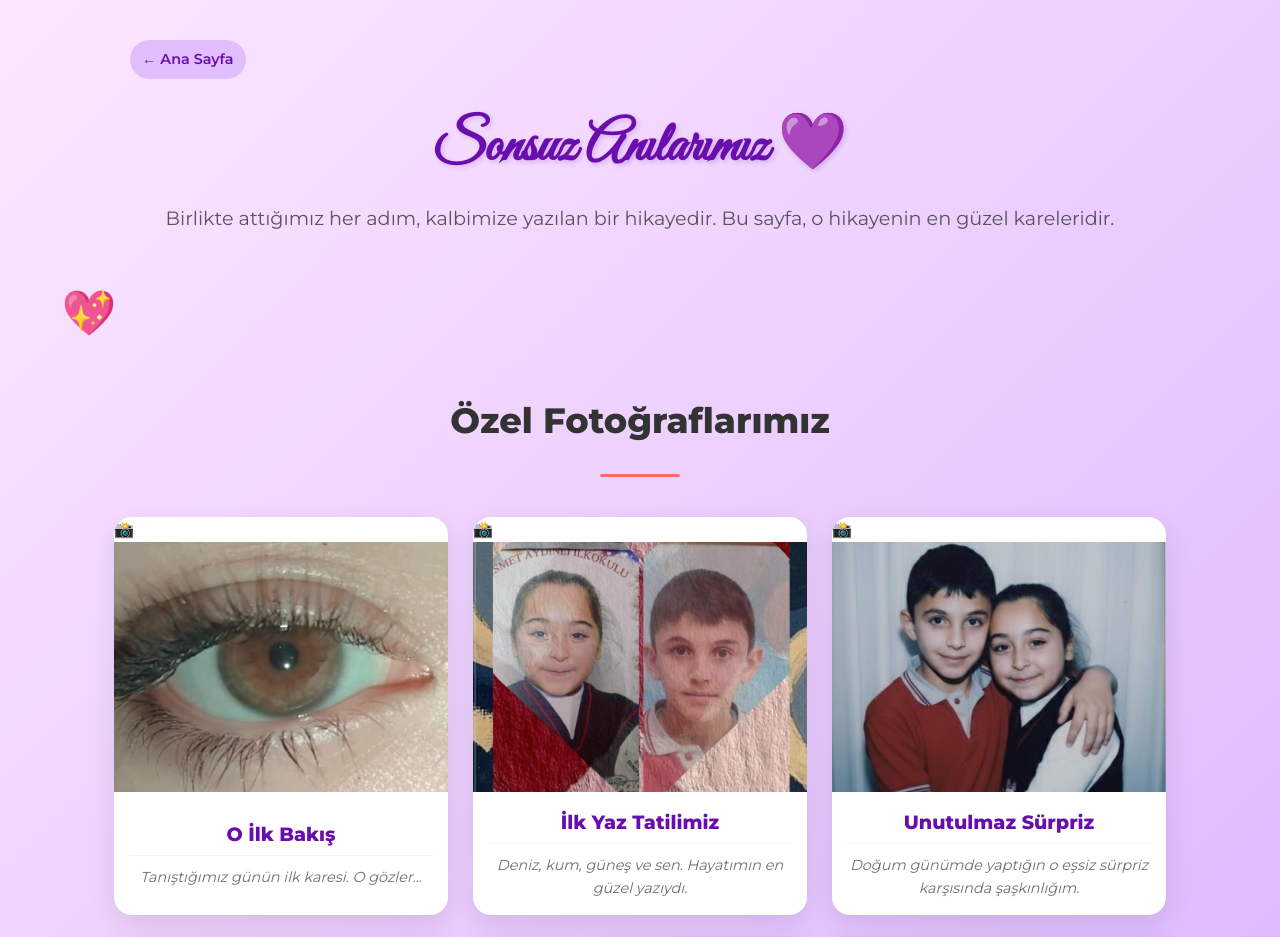
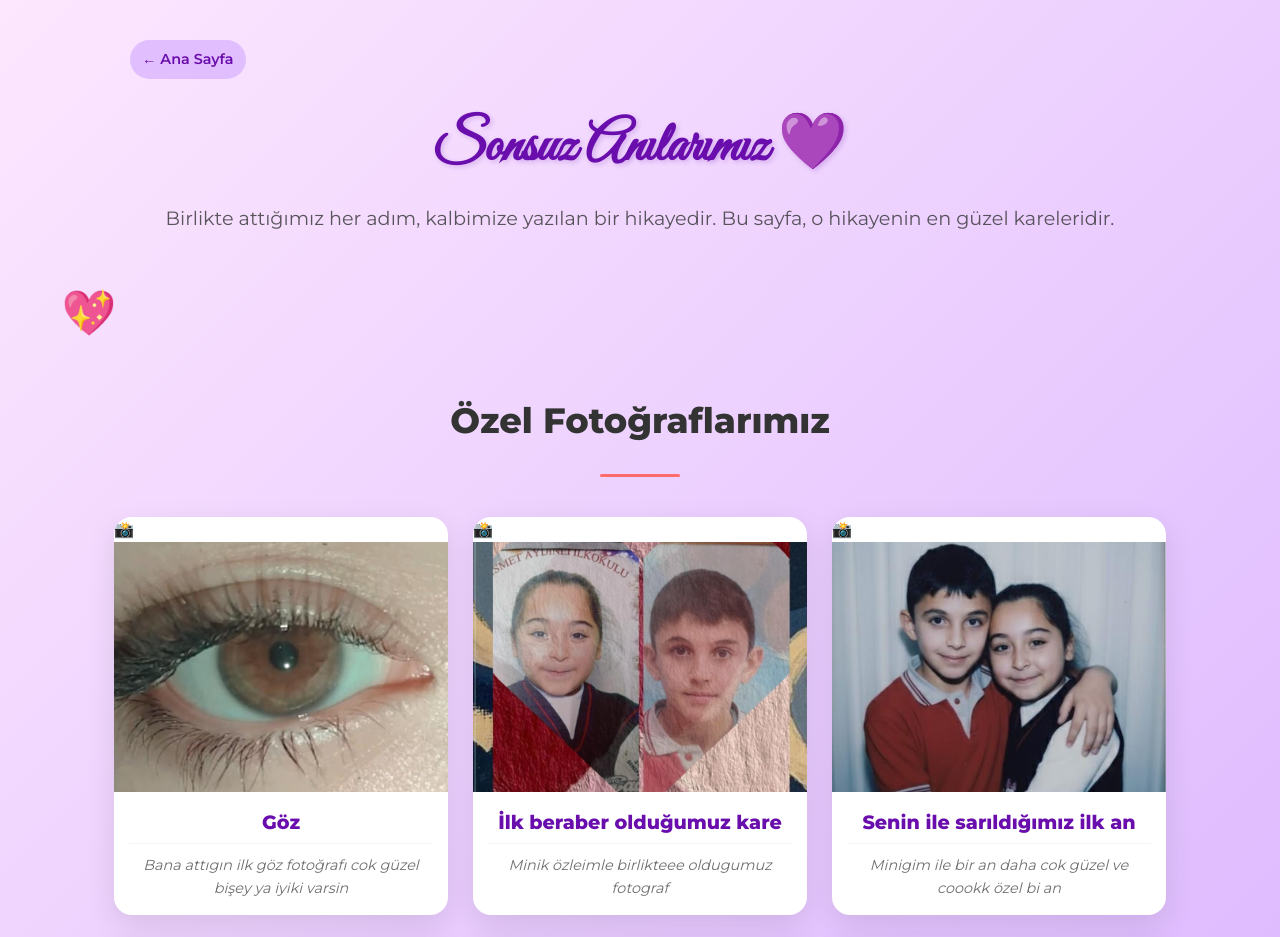
Before and after one commit to onur4524/ozlemm, a plain HTML site: page Anılar.html in a window 1280 px wide. Shown: the top 937 px of the page. Drawn offline with Linux system fonts and the light colour scheme.

Commit message:
Add files via upload

```diff
--- a/Anılar.html
+++ b/Anılar.html
@@ -4,6 +4,7 @@
     <meta charset="UTF-8">
     <meta name="viewport" content="width=device-width, initial-scale=1.0">
     <title>Özlem & Onur - Sonsuz Anılarımız 💜</title>
+     <link rel="icon" type="kedi.png" href="kedi.png">
     <link href="https://fonts.googleapis.com/css2?family=Montserrat:wght@400;600;800&family=Great+Vibes&display=swap" rel="stylesheet">
     <style>
         /* CSS Değişkenleri - Proje Geneli Uyumlu Tema */
@@ -247,8 +248,8 @@
                         <img src="göz1.jpg" alt="O İlk Bakış">
                     </div>
                     <div class="memory-info">
-                        <h3>O İlk Bakış</h3>
-                        <p>Tanıştığımız günün ilk karesi. O gözler...</p>
+                        <h3>Göz</h3>
+                        <p>Bana attıgın ilk göz fotoğrafı cok güzel bişey ya iyiki varsin</p>
                     </div>
                 </div>
 
@@ -257,8 +258,8 @@
                         <img src="112.jpg" alt="Yaz Tatili">
                     </div>
                     <div class="memory-info">
-                        <h3>İlk Yaz Tatilimiz</h3>
-                        <p>Deniz, kum, güneş ve sen. Hayatımın en güzel yazıydı.</p>
+                        <h3>İlk beraber olduğumuz kare</h3>
+                        <p>Minik özleimle birlikteee oldugumuz fotograf</p>
                     </div>
                 </div>
 
@@ -267,8 +268,8 @@
                         <img src="114.jpg" alt="Sürpriz Anı">
                     </div>
                     <div class="memory-info">
-                        <h3>Unutulmaz Sürpriz</h3>
-                        <p>Doğum günümde yaptığın o eşsiz sürpriz karşısında şaşkınlığım.</p>
+                        <h3>Senin ile sarıldığımız ilk an</h3>
+                        <p>Minigim ile bir an daha cok güzel ve coookk özel bi an</p>
                     </div>
                 </div>
 
```
Also changed, not shown: affet.html (+1 -0 lines), index.html (+1 -0 lines), yerler.html (+1 -0 lines).
